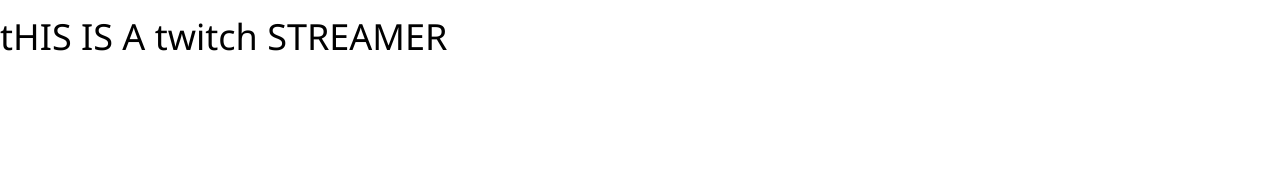
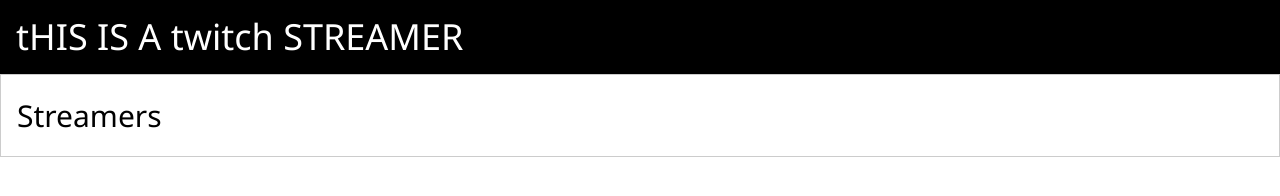
Before and after one commit to amanfojnr/twitch-it, a plain HTML site: page index.html in a window 1280 px wide. Drawn offline with nearby package versions, Linux system fonts and the light colour scheme.

Commit message:
fixed layout

```diff
--- a/index.html
+++ b/index.html
@@ -2,13 +2,25 @@
 <html>
 <head>
     <meta charset="utf-8">
-    <meta name="viewport" width="device-width=1 maximum-scale=1">
+    <meta name="viewport" content="width=device-width,
+    initial-scale, maximum-scale=1">
     <title> that twitch streamer </title>
     <link rel="stylesheet" href="https://www.w3schools.com/w3css/4/w3.css">
     <link rel="stylesheet" href="main.css">
 </head>
 <body>
-<h1>tHIS IS A twitch STREAMER</h1>
+    <div class="w3-container w3-black">
+        <h1>tHIS IS A twitch STREAMER</h1>
+     </div>
+
+     <div class="w3-row">
+     <div class="w3-col">
+        <div class="w3-ul w3-border">
+            <li class="streamers-title"><h2> Streamers </h2></li>
+
+        </div>
+    </div>
+    </div>
 
 
 
```
